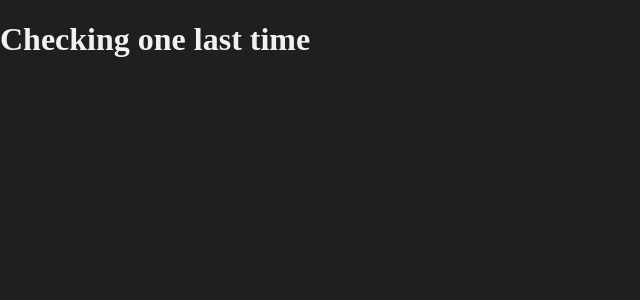
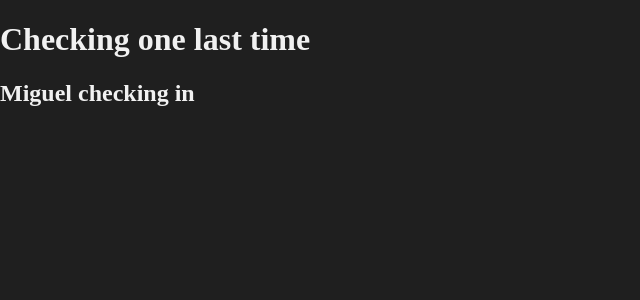
Before and after one commit to rfe2212-Scarlet-Witch/newFCE, a React app: page / in a window 1280 px wide. Shown: the top 300 px of the page, without its empty margins (0-640 px from the left). Built offline with nearby package versions, Linux system fonts and the light colour scheme.

Commit message:
Add Miguel to src/index.jsx

```diff
--- a/src/index.jsx
+++ b/src/index.jsx
@@ -6,6 +6,7 @@ function App() {
   return (
     <div className="app">
       <h1>Checking one last time</h1>
+      <h2> Miguel checking in </h2>
     </div>
   );
 }
```
